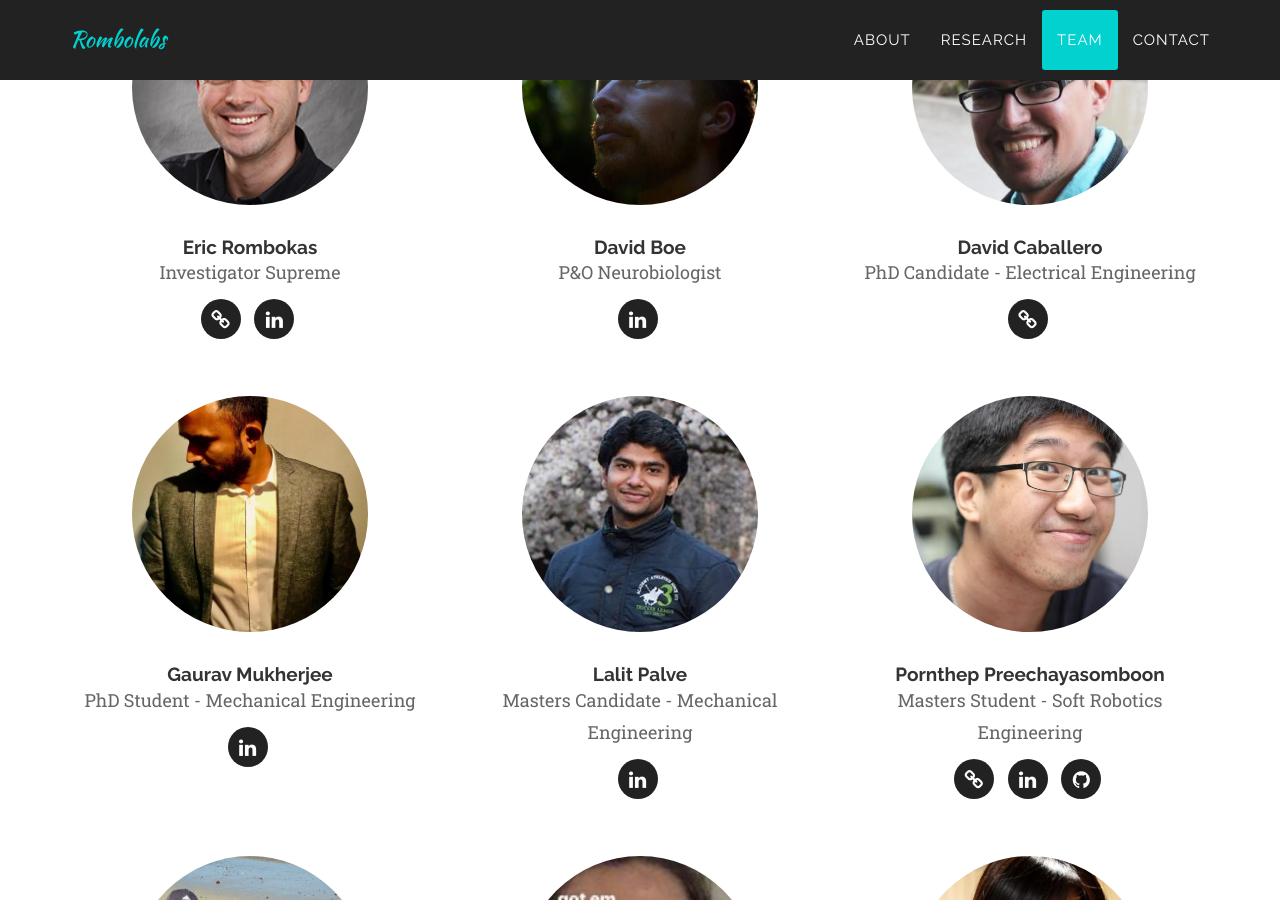
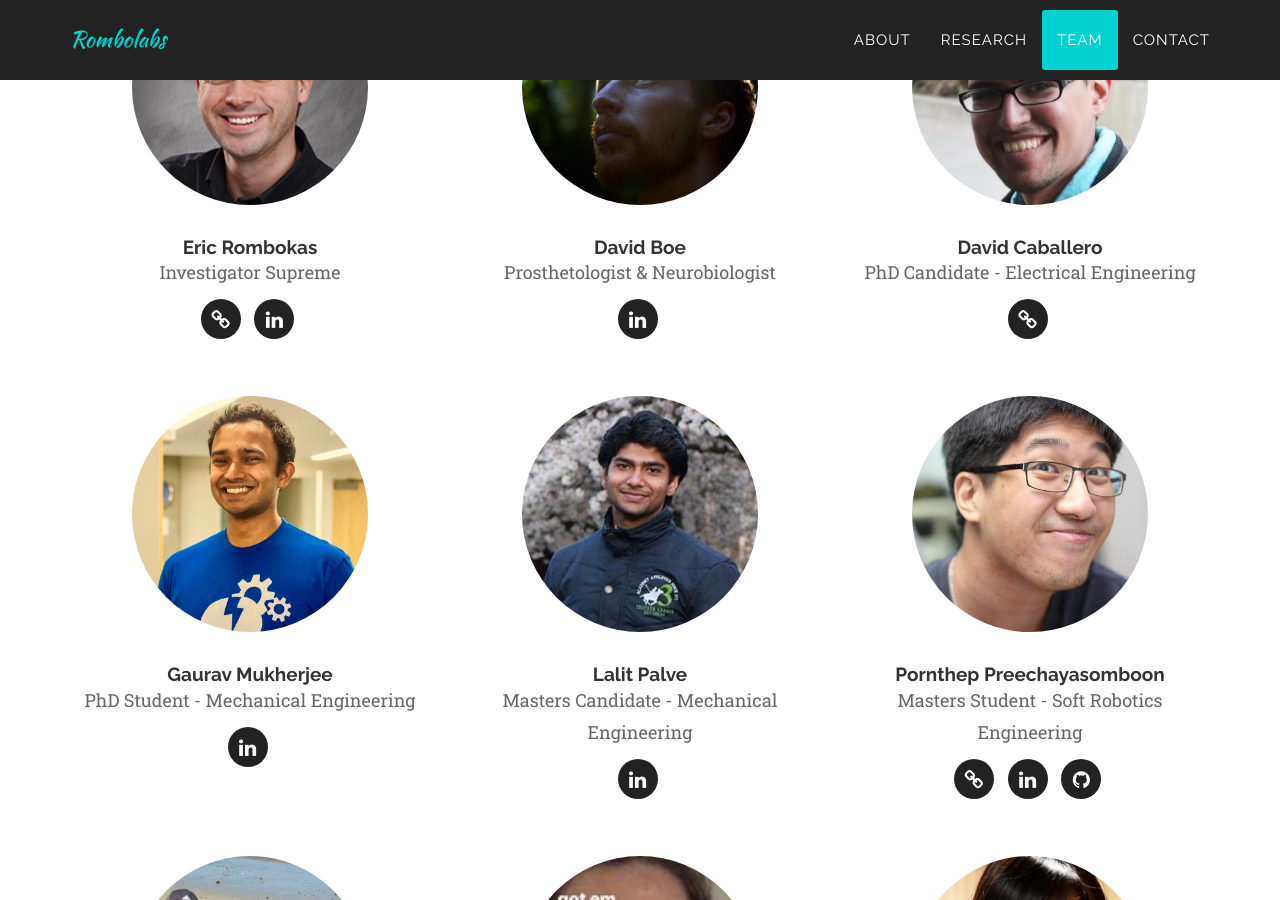
Before and after one commit to RomboLabs/rombolabs.github.io, a Jekyll site: the page built from index.html, in a window 1280 px wide and 900 px high, scrolled down 3041 px. Built offline with Jekyll 4.4.1, drawn with Linux system fonts in a browser that asks for light colours; some web fonts are replaced.

Commit message:
Updated davidboe's position and mgaurav's photo

```diff
--- a/_config.yml
+++ b/_config.yml
@@ -21,7 +21,7 @@ people:
 
 - name: David Boe
   pic: davidboe
-  position: P&O Neurobiologist
+  position: Prosthetologist & Neurobiologist
   social:
     - title: linkedin
       url: https://www.linkedin.com/in/david-boe-6b43b613b/
```
Also changed, not shown: img/team/mgaurav.jpg.
